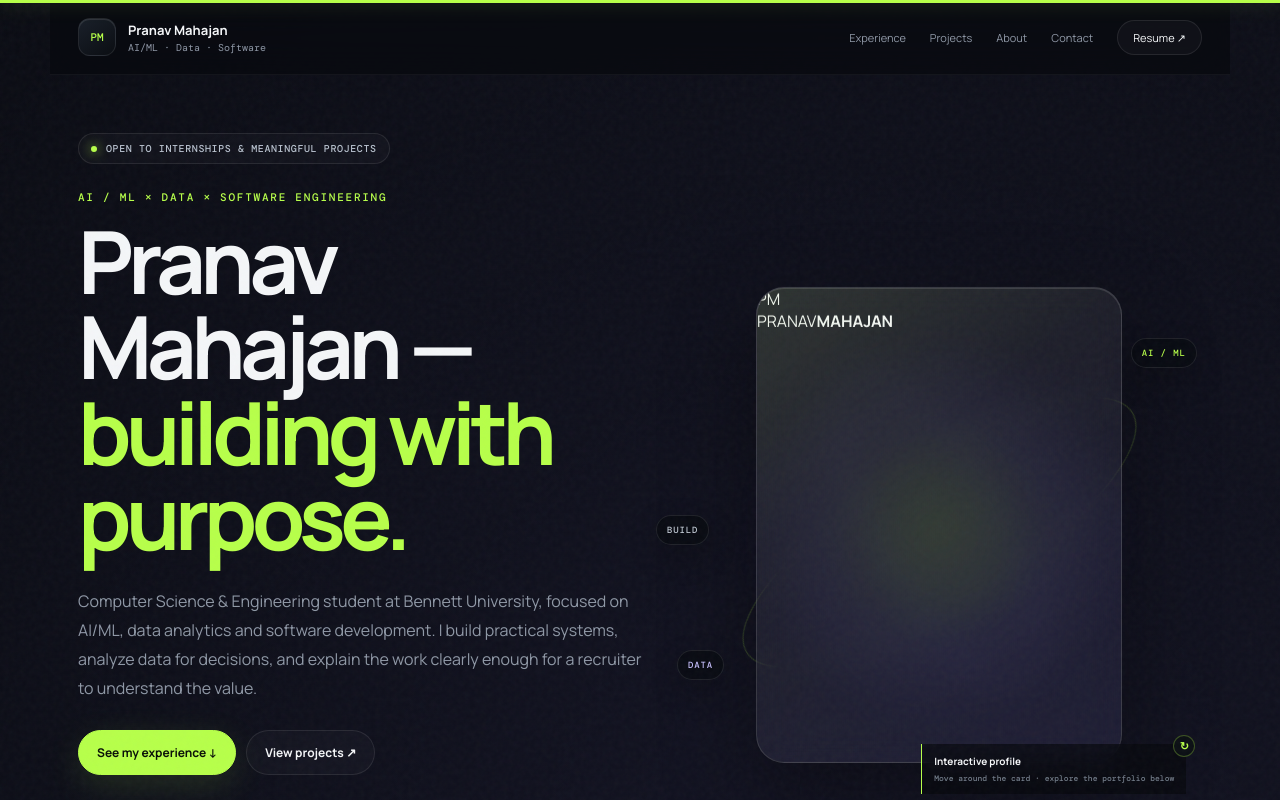
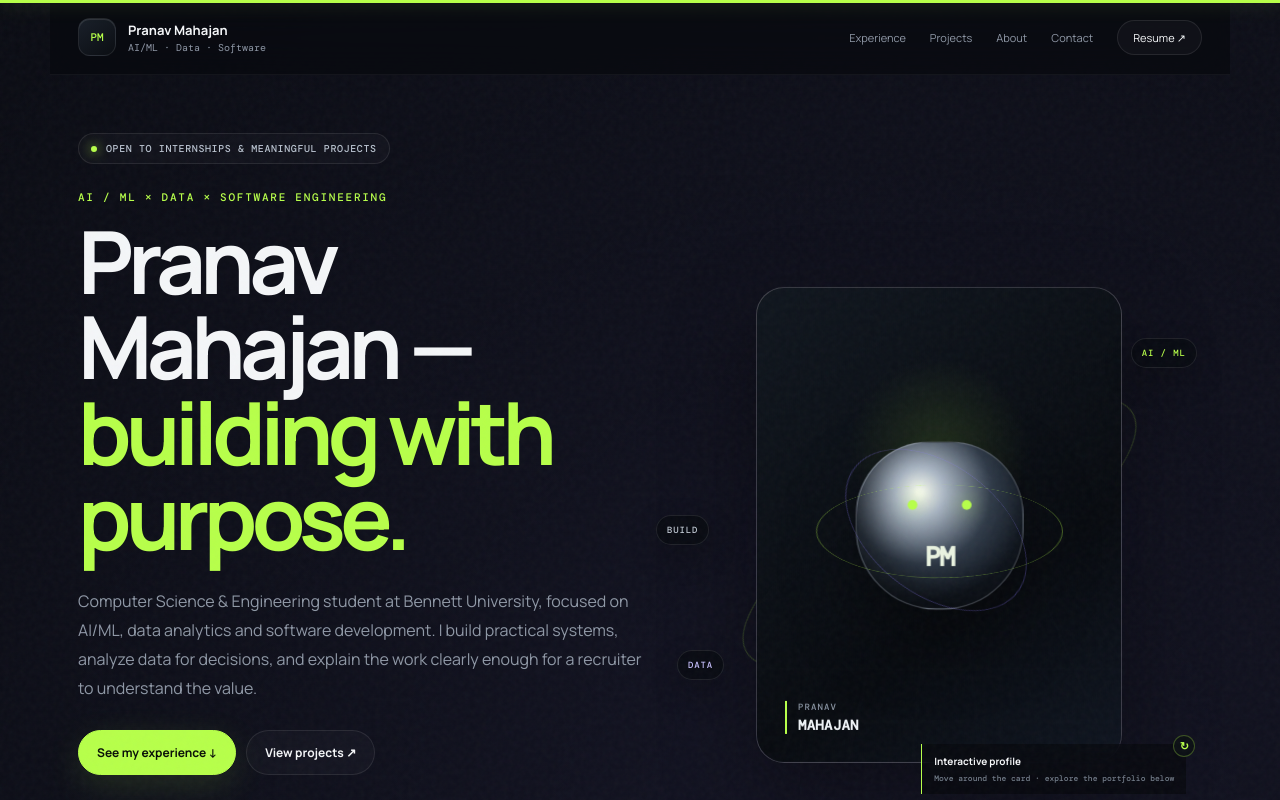
Before and after one commit to pranav1237/portfolio, a React (Vite) app: page / in a window 1280 px wide. Shown: the top 800 px of the page. Built offline with nearby package versions, Linux system fonts and the light colour scheme.

Commit message:
Style interactive recruiter-focused identity visual

```diff
--- a/src/styles.css
+++ b/src/styles.css
@@ -49,14 +49,21 @@ section{scroll-margin-top:100px}
 .avatar-card{width:min(390px,78vw);height:500px;position:relative;transform-style:preserve-3d;will-change:transform}
 .avatar-glass{position:absolute;inset:12px;border:1px solid rgba(255,255,255,.14);border-radius:28px;background:linear-gradient(145deg,rgba(255,255,255,.09),rgba(255,255,255,.018));backdrop-filter:blur(14px);box-shadow:inset 0 1px rgba(255,255,255,.13),0 35px 90px rgba(0,0,0,.38);overflow:hidden}
 .avatar-glass:before{content:"";position:absolute;inset:0;background:linear-gradient(145deg,rgba(183,255,74,.07),transparent 38%,rgba(140,124,255,.08));pointer-events:none}
-.avatar-glass model-viewer{width:100%;height:100%;display:block;background:transparent;--poster-color:transparent;--progress-bar-color:var(--accent);--progress-mask:transparent;filter:drop-shadow(0 24px 22px rgba(0,0,0,.3));transform:translateY(2%)}
-.avatar-glass model-viewer::part(default-progress-bar){height:2px;background:var(--accent)}
+
 .avatar-tag{position:absolute;padding:8px 10px;border:1px solid var(--line);border-radius:999px;background:rgba(8,11,16,.72);backdrop-filter:blur(10px);font:500 9px 'DM Mono',monospace;letter-spacing:.1em;box-shadow:0 12px 30px rgba(0,0,0,.22)}
 .tag-ai{top:16%;right:1%;color:var(--accent)}
 .tag-data{bottom:24%;left:0;color:#c7c0ff}
 .tag-build{top:47%;left:-4%;color:#c2cad5}
 .avatar-caption{position:absolute;right:3%;bottom:4%;display:flex;flex-direction:column;gap:4px;padding:10px 12px;border-left:1px solid var(--accent);background:rgba(7,9,13,.66);backdrop-filter:blur(12px)}
 .avatar-caption strong{font-size:10px}
+.identity-avatar{position:absolute;inset:0;display:grid;place-items:center;overflow:hidden;background:radial-gradient(circle at 50% 34%,rgba(183,255,74,.13),transparent 25%),linear-gradient(145deg,#10161e,#080b10 65%,#0f1520);perspective:900px}
+.identity-grid{position:absolute;inset:-30%;opacity:.25;background:linear-gradient(rgba(255,255,255,.06) 1px,transparent 1px),linear-gradient(90deg,rgba(255,255,255,.06) 1px,transparent 1px);background-size:28px 28px;transform:perspective(500px) rotateX(62deg) translateY(35%);mask-image:linear-gradient(to top,black,transparent 75%)}
+.identity-head{width:155px;height:155px;border-radius:44% 44% 48% 48%;display:grid;place-items:center;position:relative;transform:translateZ(70px);background:radial-gradient(circle at 38% 30%,#f2f6ec 0 2%,#aab6c4 16%,#303b49 46%,#111720 72%);box-shadow:inset 12px -18px 30px rgba(0,0,0,.45),0 30px 70px rgba(0,0,0,.38);border:1px solid rgba(255,255,255,.2)}
+.identity-head:before,.identity-head:after{content:"";position:absolute;top:53px;width:9px;height:9px;border-radius:50%;background:#b7ff4a;box-shadow:0 0 18px rgba(183,255,74,.7)}.identity-head:before{left:47px}.identity-head:after{right:47px}
+.identity-head span{margin-top:58px;color:#eaf3e1;font:700 25px 'DM Mono',monospace;letter-spacing:-.08em}
+.identity-ring{position:absolute;border:1px solid rgba(183,255,74,.35);border-radius:50%;transform-style:preserve-3d}.ring-one{width:245px;height:245px;transform:rotateX(68deg) rotateZ(-20deg);animation:avatarSpin 12s linear infinite}.ring-two{width:205px;height:205px;border-color:rgba(140,124,255,.3);transform:rotateY(67deg) rotateZ(25deg);animation:avatarSpin 16s linear infinite reverse}
+.identity-label{position:absolute;left:28px;bottom:28px;display:flex;flex-direction:column;gap:3px;padding-left:11px;border-left:2px solid var(--accent);font:500 9px 'DM Mono',monospace;letter-spacing:.12em;color:#8b96a5}.identity-label strong{font-size:14px;color:#eef2f6;letter-spacing:.02em}
+@keyframes avatarSpin{to{transform:rotateX(68deg) rotateZ(340deg)}}
 .avatar-caption span{color:#747e8b;font:500 8px 'DM Mono',monospace;line-height:1.5}.avatar-caption:after{content:"↻";position:absolute;right:-9px;top:-9px;width:20px;height:20px;display:grid;place-items:center;border:1px solid rgba(183,255,74,.28);border-radius:50%;background:#0b0f14;color:var(--accent);font:700 11px sans-serif}
 @keyframes pulse{50%{transform:scale(1.06);opacity:.8}}
 @keyframes orbit{to{transform:rotate(342deg)}}
@@ -119,7 +126,7 @@ footer a:hover{color:var(--accent)}
 @media(max-width:820px){
  .site-header{padding:16px 20px}.brand small{display:none}nav{gap:8px}nav a:not(.nav-cta){display:none}main{padding:0 20px}
  .hero{min-height:auto;grid-template-columns:1fr;padding:60px 0 75px}.hero h1{font-size:clamp(48px,14vw,72px)}.hero-lede{font-size:14px}
- .avatar-stage{height:440px;order:-1}.avatar-card{height:390px;width:min(310px,78vw)}.avatar-orbit{width:350px;height:115px}.orbit-b{width:280px}.avatar-caption{right:0}.avatar-glass model-viewer{transform:translateY(2%);height:100%}
+ .avatar-stage{height:440px;order:-1}.avatar-card{height:390px;width:min(310px,78vw)}.avatar-orbit{width:350px;height:115px}.orbit-b{width:280px}.avatar-caption{right:0}
  .recruiter-snapshot{grid-template-columns:1fr}.recruiter-snapshot div{display:flex;align-items:center;justify-content:space-between;gap:14px}.recruiter-snapshot span{text-align:right}
  .intro-strip,.about-layout,.contact-section{grid-template-columns:1fr}.intro-strip{gap:16px}.project-grid{grid-template-columns:1fr}.experience-card{grid-template-columns:1fr}.experience-marker{display:none}.experience-top{flex-direction:column;gap:5px}.contact-section{padding:32px 22px;gap:35px;margin:60px 0}footer{margin:0 20px;padding-left:0;padding-right:0;flex-direction:column}
 }
```
